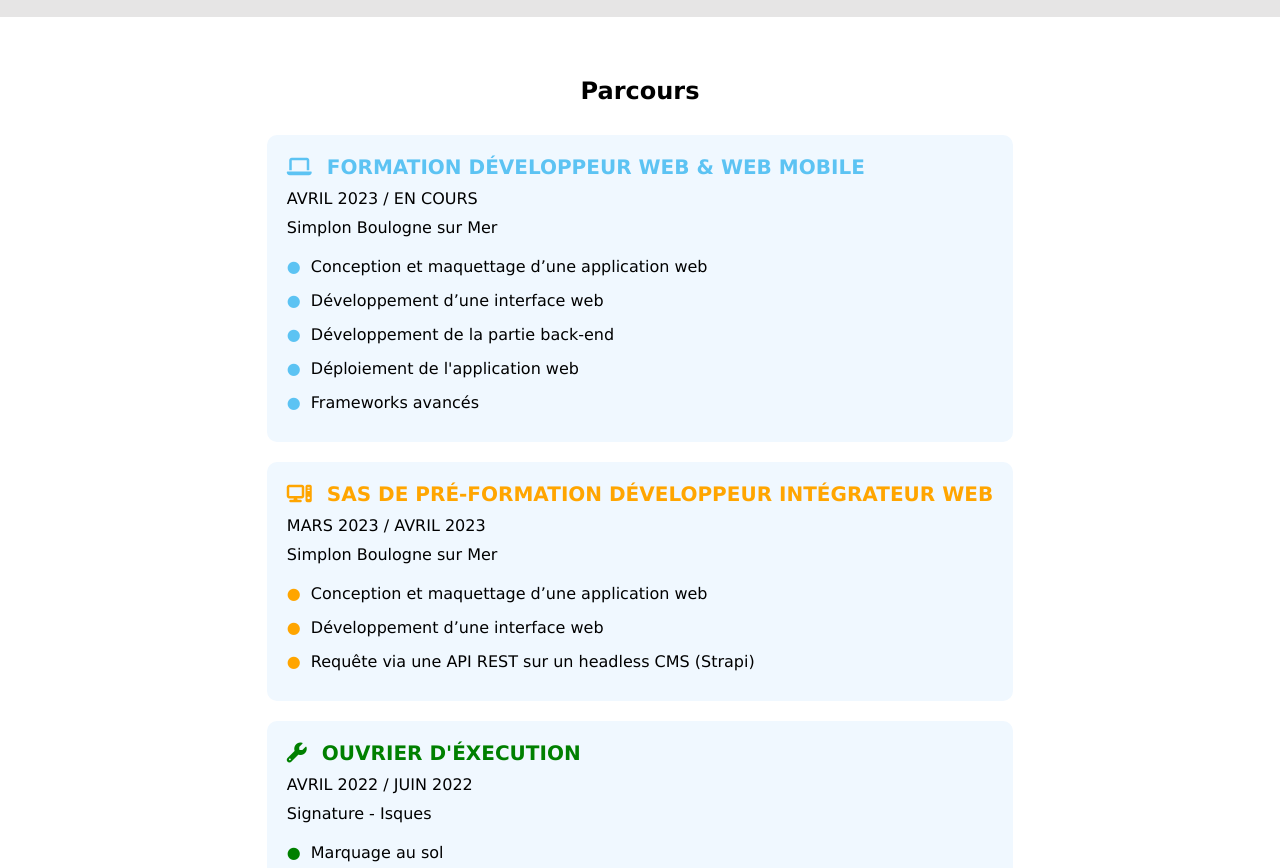
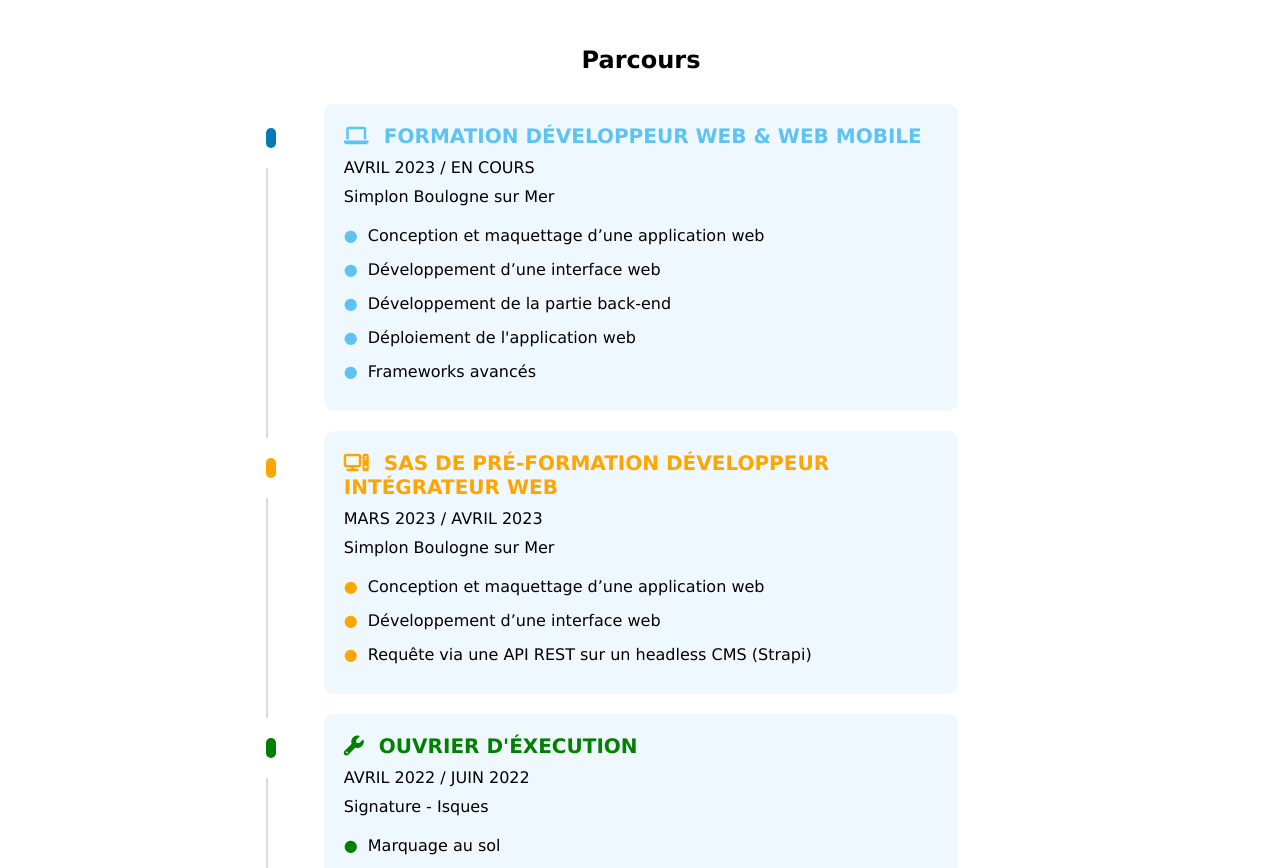
Before and after one commit to Theo02-12/cv-website, a plain HTML site: page index.html in a window 1280 px wide. Shown: the part 1932-2800 px from the top of the page. Drawn offline with nearby package versions, Linux system fonts and the light colour scheme.

Commit message:
parcours

```diff
--- a/index.html
+++ b/index.html
@@ -6,7 +6,6 @@
     <meta name="viewport" content="width=device-width, initial-scale=1.0">
     <link rel="stylesheet" href="https://cdnjs.cloudflare.com/ajax/libs/font-awesome/6.4.0/css/all.min.css">
     <link rel="stylesheet" href="style.css">
-    <link href="https://unpkg.com/aos@2.3.1/dist/aos.css" rel="stylesheet">
     <title>CV - Théo</title>
 </head>
 <body>
@@ -89,7 +88,7 @@
             <div class="skill-content">
                 <h3>Compétences</h3>
 
-                <div class="front-skill">
+                <div class="front-skill" id="front">
                     <h2 class="title-front">Front-end</h2>
                     <p>Création et intégration de site web et applications mobiles responsives et répondant aux normes W3C</p>
                     <div class="skill-ok">
@@ -241,6 +240,23 @@
         </div>
     </section>
     <section class="section-3" id="parcours">
+        <div class="timeline">
+            <span>
+                <span></span>
+            </span>
+
+            <span>
+                <span></span>
+            </span>
+
+            <span>
+                <span></span>
+            </span>
+
+            <span>
+                <span></span>
+            </span>
+        </div>
         <div class="mon-parcours" id="parcours">
             <div class="parcours-content">
                 <h2 class="title-parcours">Parcours</h2>
@@ -333,7 +349,6 @@
         </h5>
     </footer>
 
-
     <script src="app.js"></script>
 
 </body>
--- a/style.css
+++ b/style.css
@@ -184,7 +184,6 @@ header{
     max-width: 85%;
 }
 
-
 .front-skill{
     width: 100%;
     background-color: white;
@@ -229,9 +228,14 @@ header{
 /* FIN SECTION 2 */
 
 /* SECTION 3 */
-
+.section-3{
+    display: flex;
+    justify-content: center;
+    position: relative;
+    align-items: flex-end;
+}
 .mon-parcours{
-    margin-top: 30px;
+    padding-top: 30px;
     display: flex;
     justify-content: center;
 }
@@ -302,11 +306,12 @@ h2 i{
     color:#9B59B6;
 
 }
+
 /* FIN SECTION 3 */
 
 /* PAGE CONTACT */
 .contact{
-    margin-top: 30px;
+    padding-top: 30px;
     display: flex;
     justify-content: center;
     background-color: rgb(230, 229, 229);
@@ -403,12 +408,81 @@ footer h5{
     .nav-bar ul li{
         padding: 0 10px;
     }
+    .logo-navbar{
+        position: relative;
+    }
     .nav-bar {
-        position: inherit;
-        height: 100%;
+        position: absolute;
+        height: 50%;
         display: flex;
         align-items: center;
         justify-content: center;
-        padding-top: 20px;
+        top: 0;
     }
 }
+
+@media screen and (min-width: 1024px) {
+    .my-infos{
+        flex-direction: row;
+    }
+    .picture-infos{
+        flex-direction: column;
+        margin-right: 20px;
+    }
+    .infos{
+        margin-top: 10px;
+        width: 100%;
+    }
+    .timeline{
+    margin-bottom: 20px;
+    min-height: 1070px;
+    width: 2px;
+    background-color: rgb(218, 218, 218);
+    border-radius: 10px;
+    display: flex;
+    flex-direction: column;
+    position: relative;
+    }
+    .timeline > span{
+        width: 10px;
+        height: 20px;
+        position: relative;
+        display: flex;
+        align-items: center;
+        border: none;
+        padding: 30px 0;
+        background-color: rgb(255, 255, 255);
+    }
+    .timeline span span {
+        position: absolute;
+        width: 100%;
+        height: 20px;
+        z-index: 10;
+        border-radius: 100px;
+    }
+    .timeline > span:nth-child(2){
+        top: 270px;
+    }
+    .timeline > span:nth-child(3){
+        top: 490px;
+    }
+    .timeline > span:nth-child(4){
+        top: 660px;
+    }
+    .timeline > span:nth-child(1) span{
+        background-color: #007bb6;
+
+    }
+    .timeline > span:nth-child(2) span{
+        background-color: orange;
+    }
+    .timeline > span:nth-child(3) span{
+        background-color: green;
+    }
+
+    .timeline > span:nth-child(4) span{
+        background-color: #9B59B6;
+    }
+
+
+}
```
Also changed, not shown: app.js (line endings or trailing spaces).
